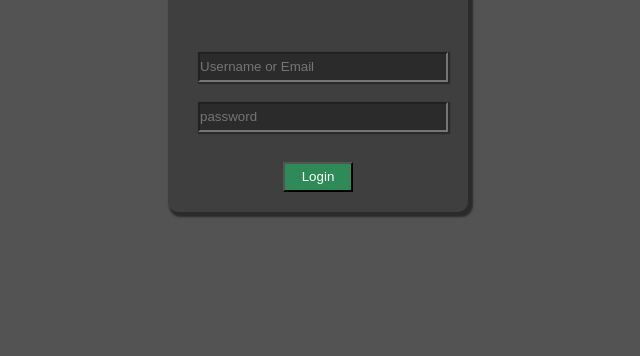
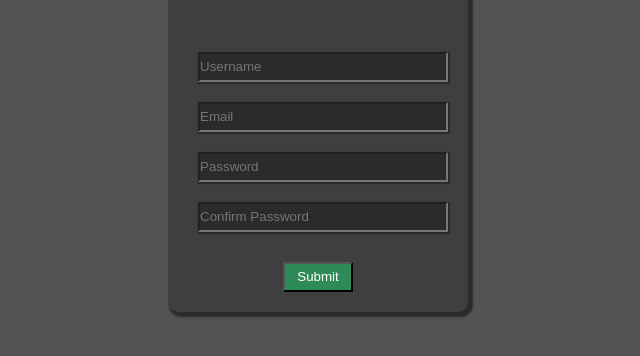
Before and after one commit to 0madara/best-resources, a plain HTML site: page signup.html in a window 1280 px wide. Shown: the part 264-620 px from the top of the page, without its empty margins (322-962 px from the left). Drawn offline with Linux system fonts and the light colour scheme.

Commit message:
add sign-up page

```diff
--- a/login.html
+++ b/signup.html
@@ -4,17 +4,21 @@
     <meta charset="UTF-8">
     <meta name="viewport" content="width=device-width, initial-scale=1.0">
     <link rel="stylesheet" href="./css/login.css">
-    <link rel="icon" href="./img/icon.png" type="image/x-icon">
+    <link rel="icon" href="./img/icon.png" type="image/x=icon">
     <title>Best Resources</title>
 </head>
 <body>
     <div class="card">
         <img src="./img/icon.png" alt="logo">
         <br>
-        <input type="text" class="input" placeholder="Username or Email">
+        <input type="text" class="input" placeholder="Username">
         <br>
-        <input type="password" class="input" placeholder="password">
-        <button>Login</button>
+        <input type="email" class="input" placeholder="Email">
+        <br>
+        <input type="password" class="input" placeholder="Password">
+        <br>
+        <input type="password" class="input" placeholder="Confirm Password">
+        <button>Submit</button>
     </div>
 </body>
 </html>
```
Also changed, not shown: index.html (+1 -1 lines), css/signup.css (added).
